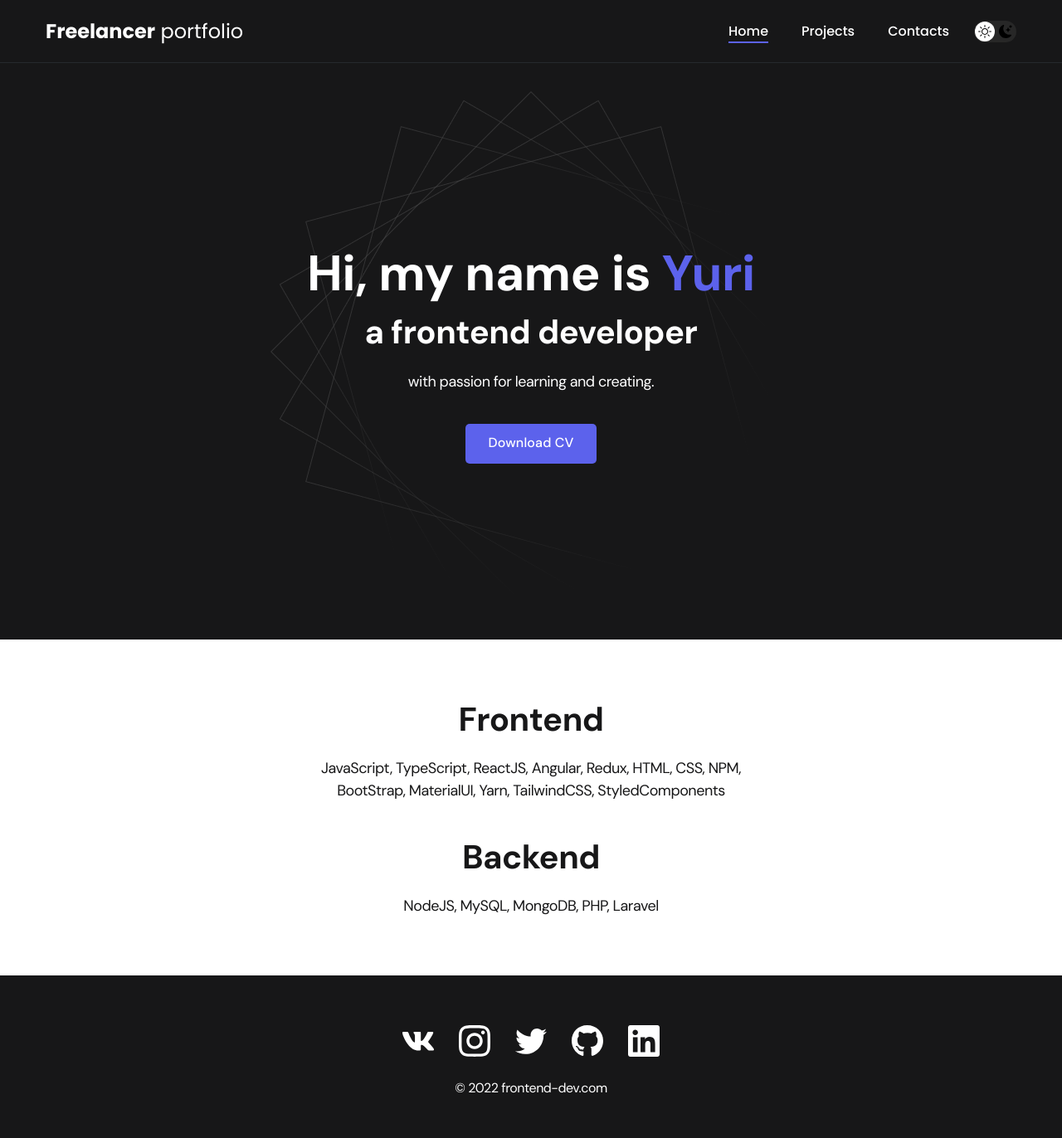
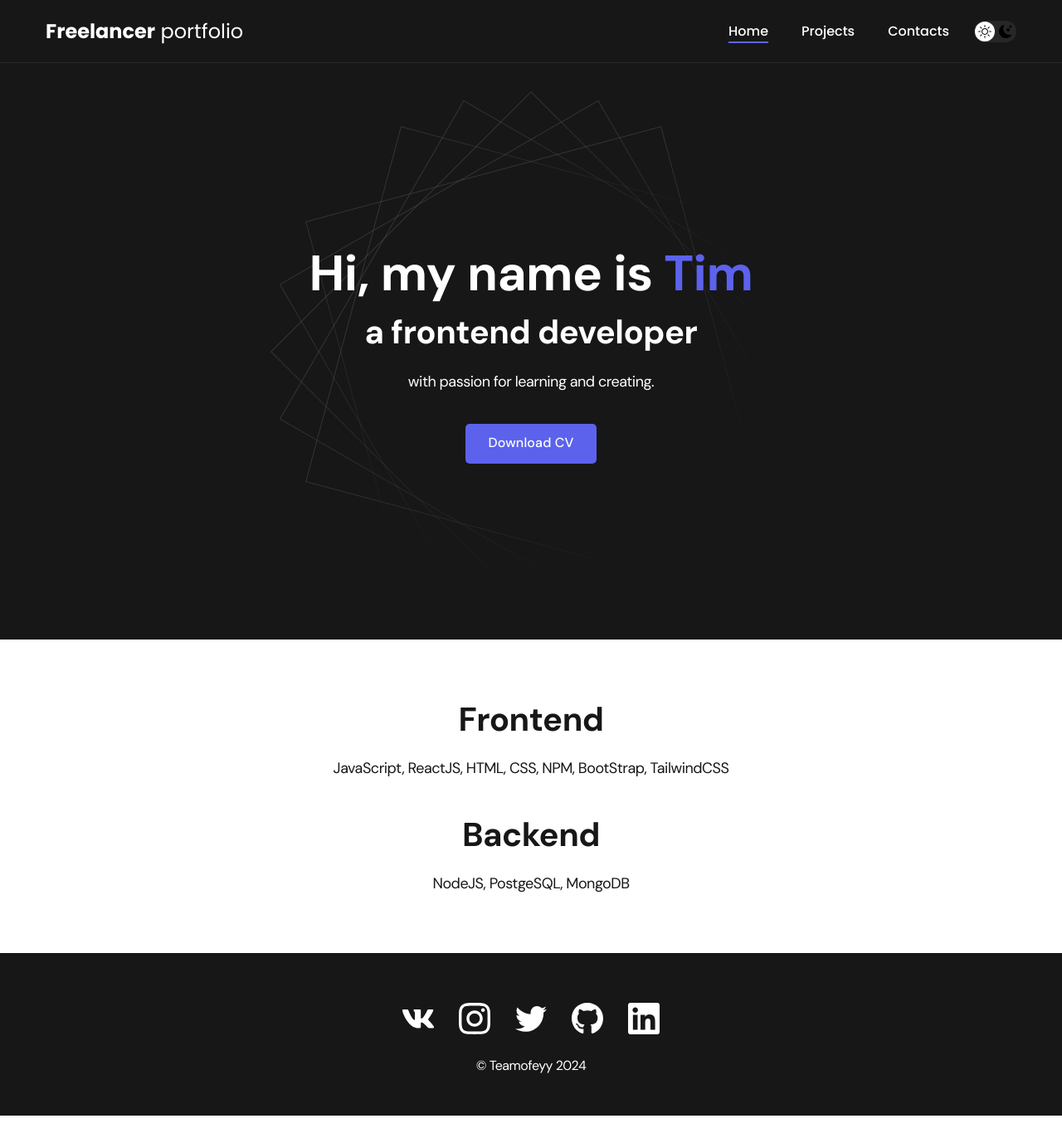
Before and after one commit to Teamofeyy/Portfolio-React, a React (Vite) app: page / in a window 1280 px wide. Shown: the whole page at 83% size. After the commit the page ends 1345 px from the top, so only its background shows below. Built offline with nearby package versions, Linux system fonts and the light colour scheme.

Commit message:
dark theme store in local storage

```diff
--- a/src/components/btnDarkMode/BtnDarkMode.jsx
+++ b/src/components/btnDarkMode/BtnDarkMode.jsx
@@ -1,10 +1,13 @@
+import { useEffect, useRef } from "react"
+import { useLocalStorage } from "./../../helpers/useLocalStorage"
+import "./btnDarkMode.css"
 import sun from "./sun.svg"
 import moon from "./moon.svg"
-import "./btnDarkMode.css"
-import { useEffect, useRef, useState } from "react"
+
 
 const BtnDarkMode = () => {
-    const [darkMode, setDarkMode] = useState('light')
+
+    const [darkMode, setDarkMode] = useLocalStorage('darkMode', 'light')
 
     const buttonRef = useRef(null)
 
--- a/src/components/footer/Footer.jsx
+++ b/src/components/footer/Footer.jsx
@@ -18,7 +18,7 @@ const Footer = () => {
                     <li className="social__item"><a href="#!"><img src={linkedin} alt="LinkedIn" /></a></li>
                  </ul>
                 <div className="copyright">
-                    <p>© 2022 frontend-dev.com</p>
+                    <p>© Teamofeyy 2024</p>
                 </div>
             </div>
          </div>
--- a/src/components/header/Header.jsx
+++ b/src/components/header/Header.jsx
@@ -5,7 +5,7 @@ const Header = () => {
     <header className="header">
         <div className="header__wrapper">
             <h1 className="header__title">
-                <strong>Hi, my name is <em>Yuri</em></strong><br />
+                <strong>Hi, my name is <em>Tim</em></strong><br />
                 a frontend developer
              </h1>
         <div className="header__text">
--- /dev/null
+++ b/src/helpers/useLocalStorage.js
@@ -0,0 +1,21 @@
+import { useState, useEffect } from 'react';
+
+function getStorageValue(key, defaultValue) {
+	// getting stored value
+	const saved = localStorage.getItem(key);
+	const initial = JSON.parse(saved);
+	return initial || defaultValue;
+}
+
+export const useLocalStorage = (key, defaultValue) => {
+	const [value, setValue] = useState(() => {
+		return getStorageValue(key, defaultValue);
+	});
+
+	useEffect(() => {
+		// storing input name
+		localStorage.setItem(key, JSON.stringify(value));
+	}, [key, value]);
+
+	return [value, setValue];
+};
--- a/src/pages/Home.jsx
+++ b/src/pages/Home.jsx
@@ -12,11 +12,11 @@ const Home = () => {
         <ul className="content-list">
           <li className="content-list__item">
             <h2 className="title-2">Frontend</h2>
-            <p>JavaScript, TypeScript, ReactJS, Angular, Redux, HTML, CSS, NPM, BootStrap, MaterialUI, Yarn, TailwindCSS, StyledComponents</p>
+            <p>JavaScript, ReactJS, HTML, CSS, NPM, BootStrap, TailwindCSS</p>
           </li>
           <li className="content-list__item">
             <h2 className="title-2">Backend</h2>
-            <p>NodeJS, MySQL, MongoDB, PHP, Laravel</p>
+            <p>NodeJS, PostgeSQL, MongoDB</p>
           </li>
         </ul>
 
```
